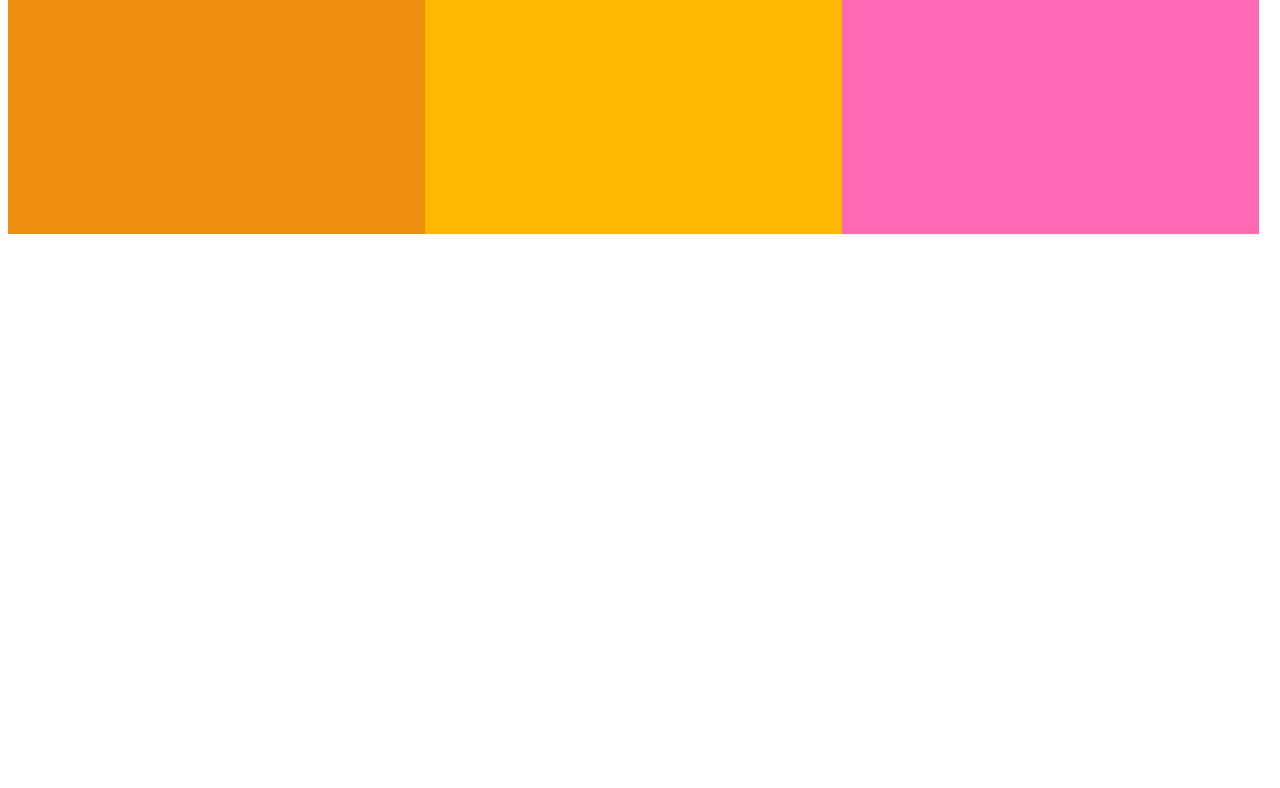
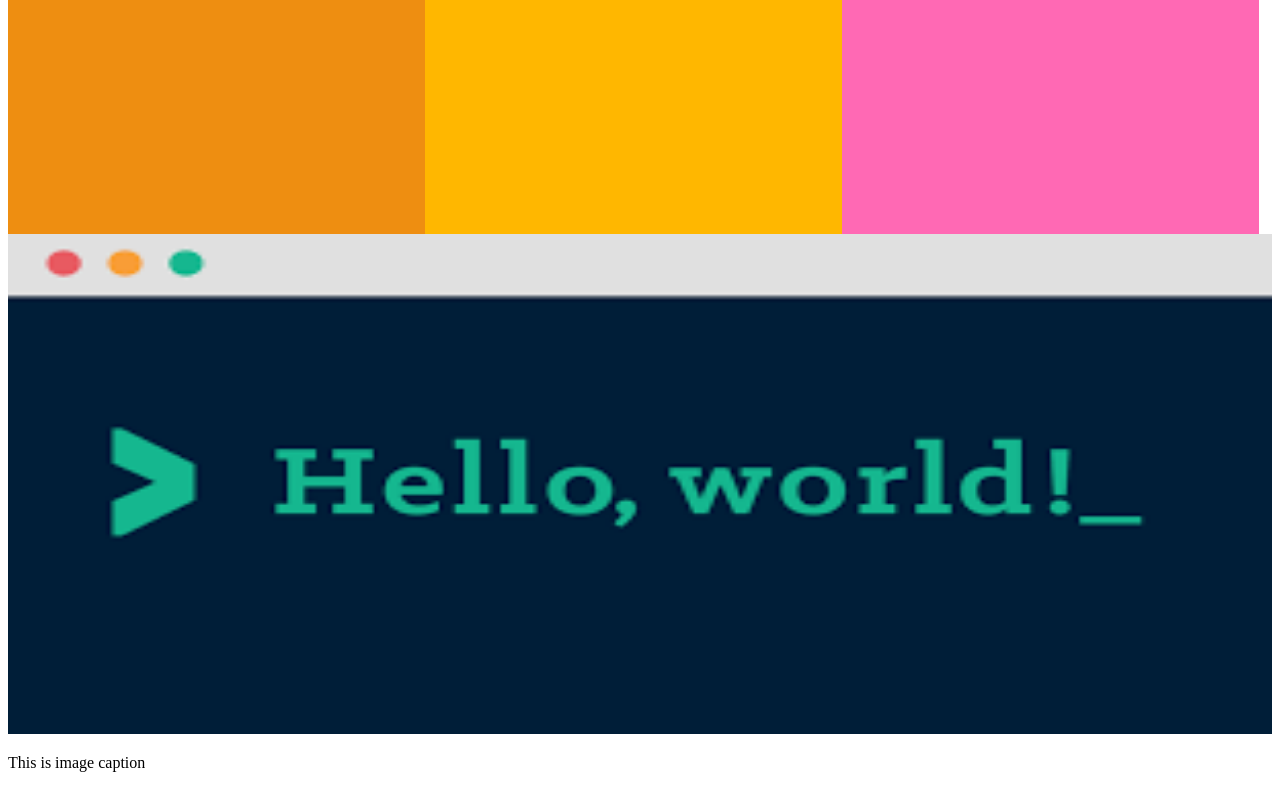
Before and after one commit to rezoanulbashar/secount-website, a plain HTML site: page index.html in a window 1280 px wide. Shown: the part 74-862 px from the top of the page. Before the commit the page ends 800 px from the top, so only its background shows below. Drawn offline with Linux system fonts and the light colour scheme.

Commit message:
updateing

```diff
--- a/index.html
+++ b/index.html
@@ -10,5 +10,7 @@
     <Div class="box-1"><h1>Hello World 1</h1></Div>
     <Div class="box-2"><h1>Hello World 1</h1></Div>
     <Div class="box-3"><h1>Hello World 1</h1></Div>
+    <img src="download (1).png" alt="">
+    <p>This is image caption</p>
 </body>
 </html>
--- a/style.css
+++ b/style.css
@@ -24,3 +24,7 @@ h1{
     font-size: 35px;
     color: #ffffff;
 }
+img{
+    width: 100%;
+    height: 500px;
+}
```
Also changed, not shown: download (1).png (added).
